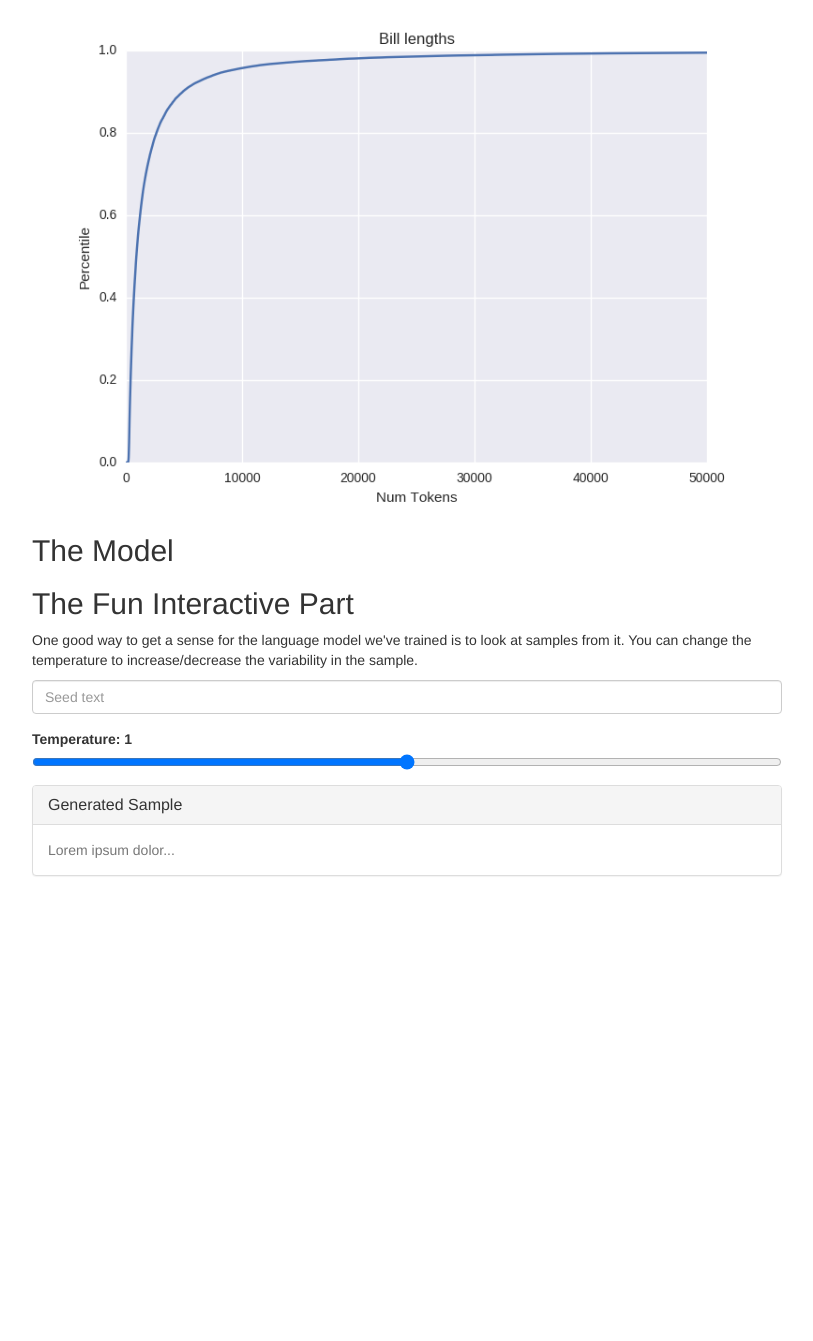
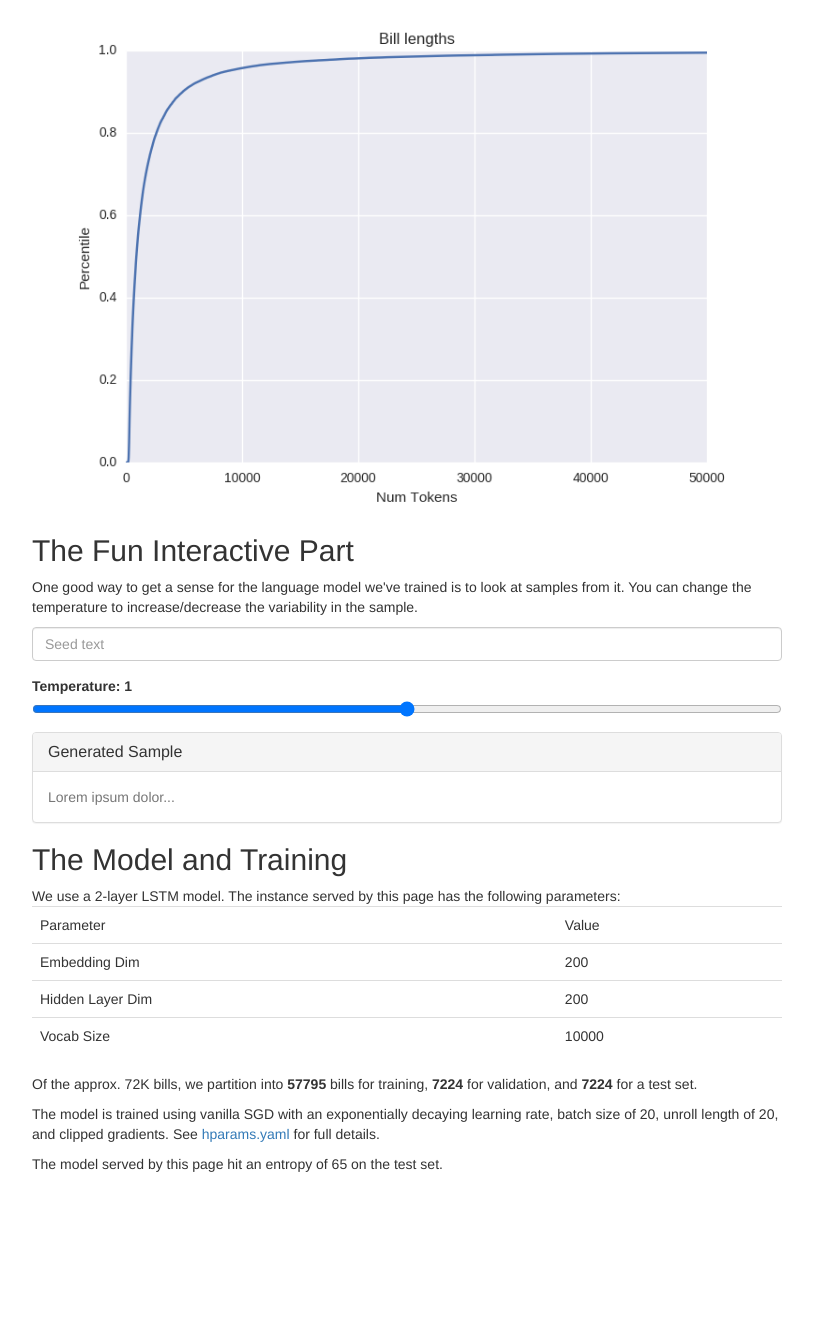
Before and after one commit to kjchavez/legislation-project, a Flask app: page / in a window 1280 px wide. Shown: the part 444-1785 px from the top of the page, without its empty margins (233-1046 px from the left). After the commit the page ends 1616 px from the top, so only its background shows below. Run offline with Flask 2, Linux system fonts and the light colour scheme; some libraries are stand-ins or nearby versions.

Commit message:
Updates to webpage

```diff
--- a/analysis/quick_stats.py
+++ b/analysis/quick_stats.py
@@ -61,7 +61,6 @@ def main():
     plt.axis([0, 50000, 0.0, 1.0])
     plt.grid(True)
     plt.savefig("bill_length.png")
-    print '\n'.join(str(x) for x in lengths)
 
 if __name__ == "__main__":
     main()
--- a/site/templates/language-model.html
+++ b/site/templates/language-model.html
@@ -51,26 +51,36 @@
 	<div class="row">
       <div class="col-md-8 col-md-offset-2 starter-template">
         <h1 class="text-center">The Language of Legislation</h1>
-        <p>The GovTrack dataset provides the text of bills introduced on the floor of both the House and the Senate. There are a lot of interesting applications of this data, but first, let's get a sense of the language used by our legislators. We built a language model of bills as they were introduced (before any modifications) to the House of representatives.</p>
+        <p>The GovTrack dataset provides the text of bills introduced on the
+        floor of both the House and the Senate. There are a lot of interesting
+        applications of this data, but first, let's get a sense of the language
+        used by our legislators. We built a language model of bills as they
+        were introduced (before any modifications) to the House of
+        representatives.</p>
 
 	<h2>The Data</h2>
 	<p>
-	We extracted all of the bills introduced by the House of Representatives from the 103rd Congress to the 115th Congress (1993 - 2017). A few quick stats:
+	We extracted all of the bills introduced by the House of Representatives from
+  the 103rd Congress to the 115th Congress (1993 - 2017). A few quick stats:
 	<ul>
 	  <li>72,243 individual bills</li>
 	  <li>198,145,728 tokens (words or special punctuation)</li>
 	  <li>Average bill length: 2740 tokens</li>
 	</ul>
 
-	There are a few <strong>really</strong> long <a href="http://www.politico.com/blogs/on-congress/2009/11/gop-wrote-5-of-10-longest-bills-023067">bills</a>, but most are captured in the cumulative distribution below. A point (x, y) on this plot states that a fraction <var>y</var> of bills are less than or equal to <var>x</var> tokens (~words) long.
+	There are a few <strong>really</strong> long <a
+    href="http://www.politico.com/blogs/on-congress/2009/11/gop-wrote-5-of-10-longest-bills-023067">bills</a>,
+  but most are captured in the cumulative distribution below. A point (x, y) on
+  this plot states that a fraction <var>y</var> of bills are less than or equal
+  to <var>x</var> tokens (~words) long.
 	<img src="static/res/bill_length.png" class="img-responsive">
 	</p>
 
-	<h2>The Model</h2>
-
 	<h2>The Fun Interactive Part</h2>
 	<p>
-	One good way to get a sense for the language model we've trained is to look at samples from it. You can change the temperature to increase/decrease the variability in the sample.
+	One good way to get a sense for the language model we've trained is to look
+  at samples from it. You can change the temperature to increase/decrease the
+  variability in the sample.
 	</p>
   <form>
     <div class="form-group">
@@ -90,10 +100,41 @@
      Lorem ipsum dolor...
     </div>
   </div>
-	<div id="canvas"></div>
-      </div>
+
+	<h2>The Model and Training</h2>
+	We use a 2-layer LSTM model. The instance served by this page has the following parameters:
+
+	<table class="table">
+	<tr>
+    <td>Parameter</td>
+    <td>Value</td>
+	</tr>
+	<tr>
+    <td>Embedding Dim</td>
+    <td>200</td>
+	</tr>
+	<tr>
+    <td>Hidden Layer Dim</td>
+    <td>200</td>
+	</tr>
+	<tr>
+    <td>Vocab Size</td>
+    <td>10000</td>
+	</tr>
+	</table>
+
+  <p>Of the approx. 72K bills, we partition into <strong>57795</strong> bills
+  for training, <strong>7224</strong> for validation, and <strong>7224</strong> for a
+  test set.</p>
+
+  <p>The model is trained using vanilla SGD with an exponentially decaying learning rate, batch size of 20,
+  unroll length of 20, and clipped gradients. See <a href="#">hparams.yaml</a>
+  for full details.</p>
+
+  <p>The model served by this page hit an entropy of 65 on the test set.</p>
+
+    </div> <!-- /.col -->
     </div> <!-- /.row -->
-
     </div><!-- /.container -->
 
 
```
Lines whose indentation alone changed are shown as unchanged.
